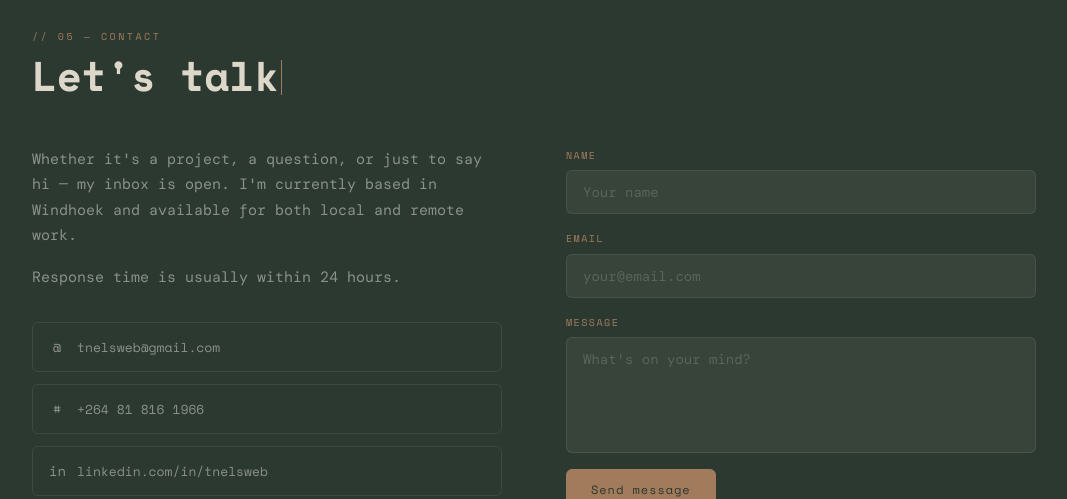
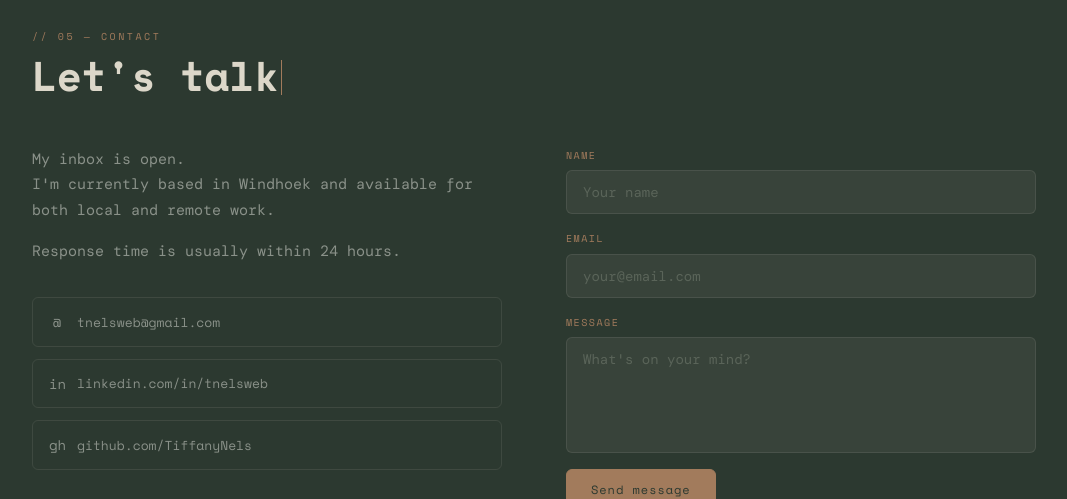
Before and after one commit to TiffanyNels/Portfolio_Website, a plain HTML site: page index.html in a window 1280 px wide. Shown: the part 4799-5298 px from the top of the page, without its empty margins (106-1173 px from the left). Drawn offline with nearby package versions, Linux system fonts and the light colour scheme; a web font is replaced by a local one.

Commit message:
Updated contact section text

```diff
--- a/index.html
+++ b/index.html
@@ -969,16 +969,12 @@
   <h2 class="section-title"><span id="typed-title-10"></span><span class="title-cursor"></span></h2>
   <div class="contact-inner">
     <div class="contact-text">
-      <p>Whether it's a project, a question, or just to say hi — my inbox is open. I'm currently based in Windhoek and available for both local and remote work.</p>
+      <p>My inbox is open. <br> I'm currently based in Windhoek and available for both local and remote work.</p>
       <p>Response time is usually within 24 hours.</p>
       <div class="contact-links">
         <a href="mailto:tnelsweb@gmail.com" class="contact-link">
           <span class="contact-link-icon">@</span>
           tnelsweb@gmail.com
-        </a>
-        <a href="tel:+264818161966" class="contact-link">
-          <span class="contact-link-icon">#</span>
-          +264 81 816 1966
         </a>
         <a href="https://www.linkedin.com/in/tnelsweb" target="_blank" rel="noopener" class="contact-link">
           <span class="contact-link-icon">in</span>
```
